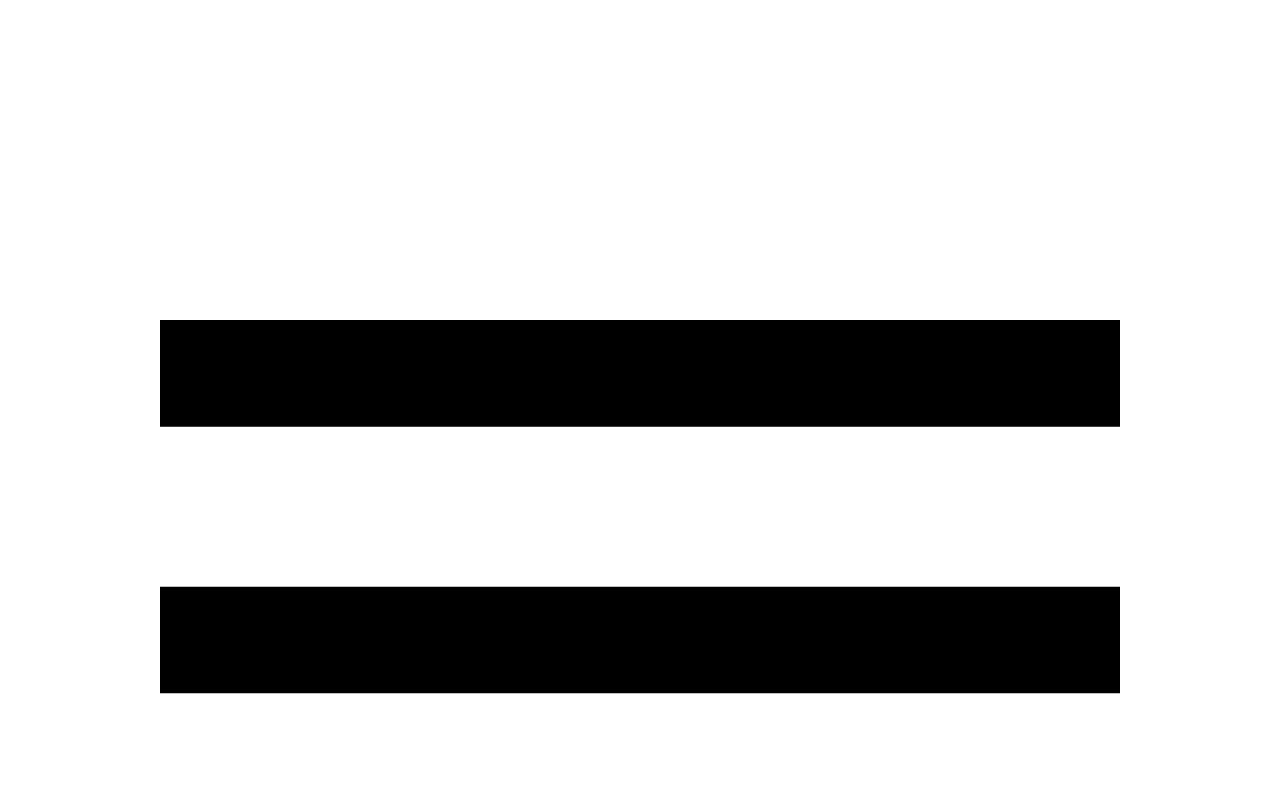
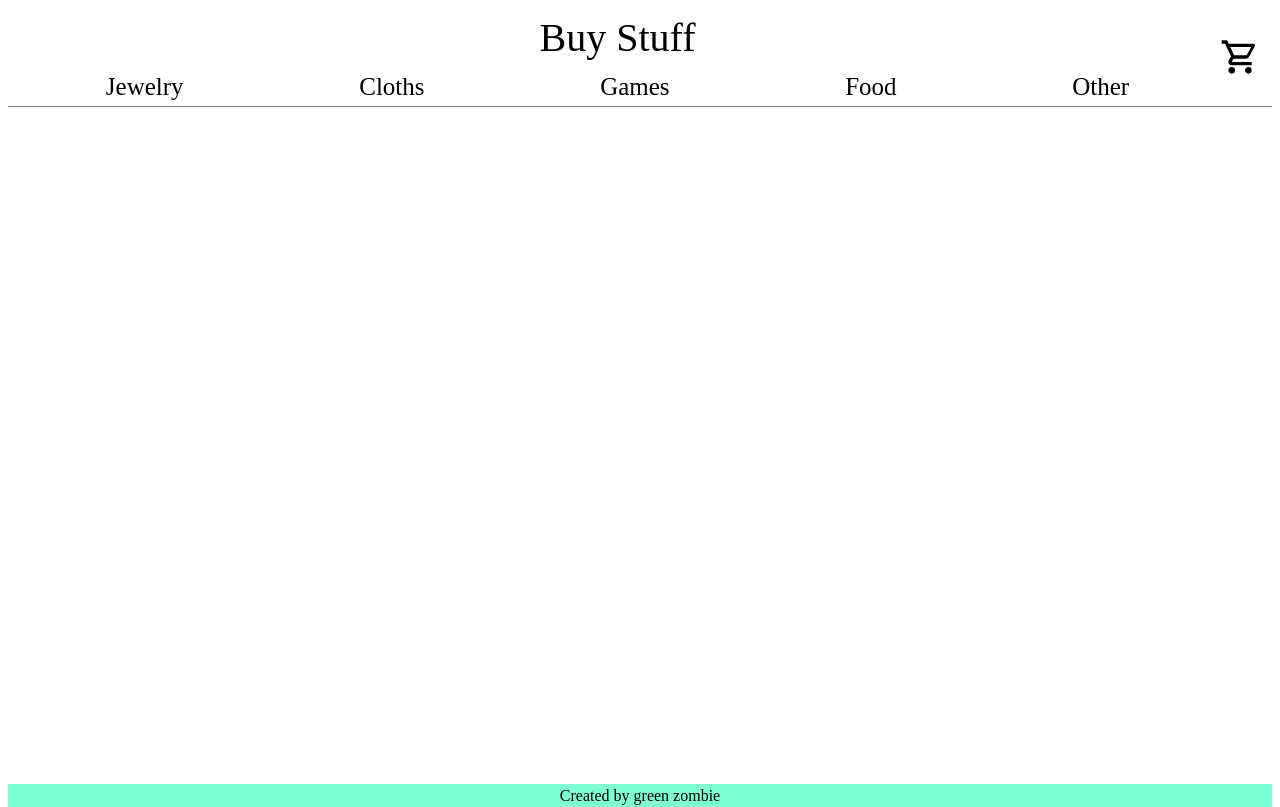
Before and after one commit to greenzombie123/ShoppingCart, a React (Vite) app: page / in a window 1280 px wide. Shown: the top 807 px of the page. Built offline with nearby package versions, Linux system fonts and the light colour scheme.

Commit message:
Replace Body with #root for css styles. Change header to .header

```diff
--- /dev/null
+++ b/src/components/Header.module.css
@@ -0,0 +1,103 @@
+.header {
+    --iconSize:45px;
+    padding: 0 10px;
+
+    position: relative;
+    border-bottom: 1px solid gray;
+
+    .menuIcon {
+        width: var(--iconSize);
+    }
+
+    .websiteName {
+        font-size: 40px;
+        text-align: center;
+    }
+
+    .pageLinks {}
+
+    .shoppingCartIcon {
+        width: var(--iconSize);
+
+        svg {}
+    }
+
+}
+
+@media (max-width : 500px) {
+    .header {
+        display: flex;
+        align-items: end;
+
+        .menuIcon {
+        }
+
+        .websiteName {
+            flex: 1;
+        }
+
+        .pageLinks {
+            display: none;
+            position: absolute;
+            flex-direction: column;
+            top: 60px;
+            left: 0;
+            border: 1px solid;
+            font-size: 20px;
+            padding: 12px 0;
+            gap: 10px;
+
+            li{
+                padding: 0 40px;;
+            }
+        }
+
+        ul li:active{
+            background-color: rgb(255, 113, 113);
+        }
+
+
+        .shoppingCartIcon {
+            svg {}
+        }
+
+    }
+}
+
+@media (min-width : 501px) {
+    .header {
+        display: grid;
+        grid-template: auto auto / auto max-content;
+        grid-template-areas:
+            "websiteName cart"
+            "links cart";
+
+        .menuIcon {
+            display: none;
+        }
+
+        .websiteName {
+            grid-area: websiteName;
+        }
+
+        .pageLinks {
+            display: flex;
+            justify-content: space-around;
+            grid-area: links;
+            font-size: 25px;
+        }
+
+        .shoppingCartIcon {
+            grid-area: cart;
+            align-self: center;
+            display: flex;
+            justify-content: center;
+            align-items: center;
+
+            svg {
+                height: 40px;
+            }
+        }
+
+    }
+}
--- a/src/components/Header.tsx
+++ b/src/components/Header.tsx
@@ -1,16 +1,18 @@
+import style from "./Header.module.css"
+
 const Header = () => {
   return (
-    <header>
-      <div className="menuIcon">
+    <header className={style.header}>
+      <div className={style.menuIcon}>
         <svg xmlns="http://www.w3.org/2000/svg" viewBox="0 0 24 24">
           <title>menu</title>
           <path d="M3,6H21V8H3V6M3,11H21V13H3V11M3,16H21V18H3V16Z" />
         </svg>
       </div>
-      <div className="websiteName">
+      <div className={style.websiteName}>
         <a href="">Buy Stuff</a>
       </div>
-      <ul className="pageLinks">
+      <ul className={style.pageLinks}>
         <li>
           <a href="">Jewelry</a>
         </li>
@@ -27,7 +29,7 @@ const Header = () => {
           <a href="">Other</a>
         </li>
       </ul>
-      <div className="shoppingCartIcon">
+      <div className={style.shoppingCartIcon}>
         <svg xmlns="http://www.w3.org/2000/svg" viewBox="0 0 24 24">
           <title>cart-outline</title>
           <path d="M17,18A2,2 0 0,1 19,20A2,2 0 0,1 17,22C15.89,22 15,21.1 15,20C15,18.89 15.89,18 17,18M1,2H4.27L5.21,4H20A1,1 0 0,1 21,5C21,5.17 20.95,5.34 20.88,5.5L17.3,11.97C16.96,12.58 16.3,13 15.55,13H8.1L7.2,14.63L7.17,14.75A0.25,0.25 0 0,0 7.42,15H19V17H7C5.89,17 5,16.1 5,15C5,14.65 5.09,14.32 5.24,14.04L6.6,11.59L3,4H1V2M7,18A2,2 0 0,1 9,20A2,2 0 0,1 7,22C5.89,22 5,21.1 5,20C5,18.89 5.89,18 7,18M16,11L18.78,6H6.14L8.5,11H16Z" />
--- a/src/cssreset.css
+++ b/src/cssreset.css
@@ -15,8 +15,32 @@ html {
 
 /* Remove default margin in favour of better control in authored CSS */
 body, h1, h2, h3, h4, p,
-figure, blockquote, dl, dd {
+figure, blockquote, dl, dd, #root {
   margin-block-end: 0;
+}
+
+/*TODO Make into a CSS Module later */
+
+html{
+  font-size: 16px;
+}
+
+#root{
+  display: flex;
+  flex-direction: column;
+
+  p{margin: 0;}
+}
+
+main{
+  display: flex;
+  flex-direction: column;
+  flex: 1;
+}
+
+footer{
+  text-align: center;
+  background-color: aquamarine;
 }
 
 /* Remove list styles on ul, ol elements with a list role, which suggests default styling will be removed */
@@ -26,7 +50,7 @@ ol[role='list'] {
 }
 
 /* Set core body defaults */
-body {
+#root {
   min-height: 100vh;
   line-height: 1.5;
   margin: 0;
```
